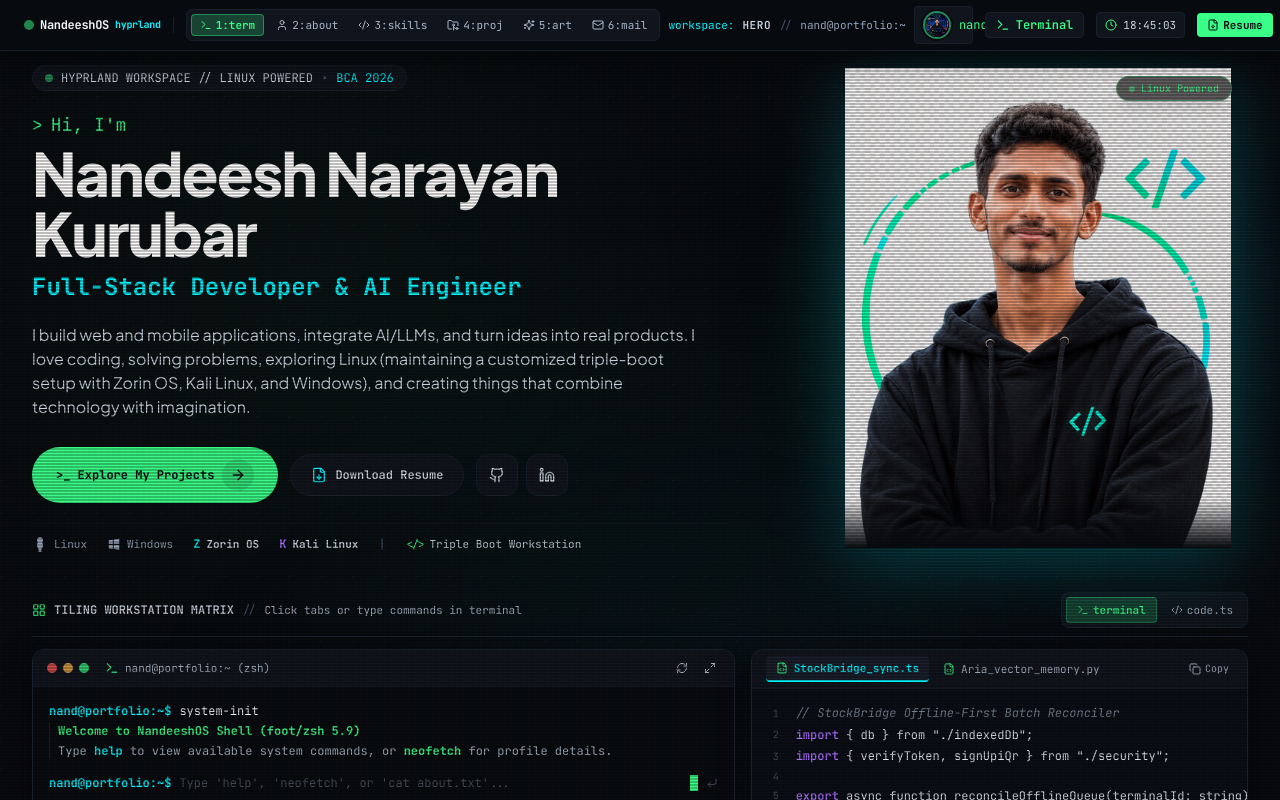
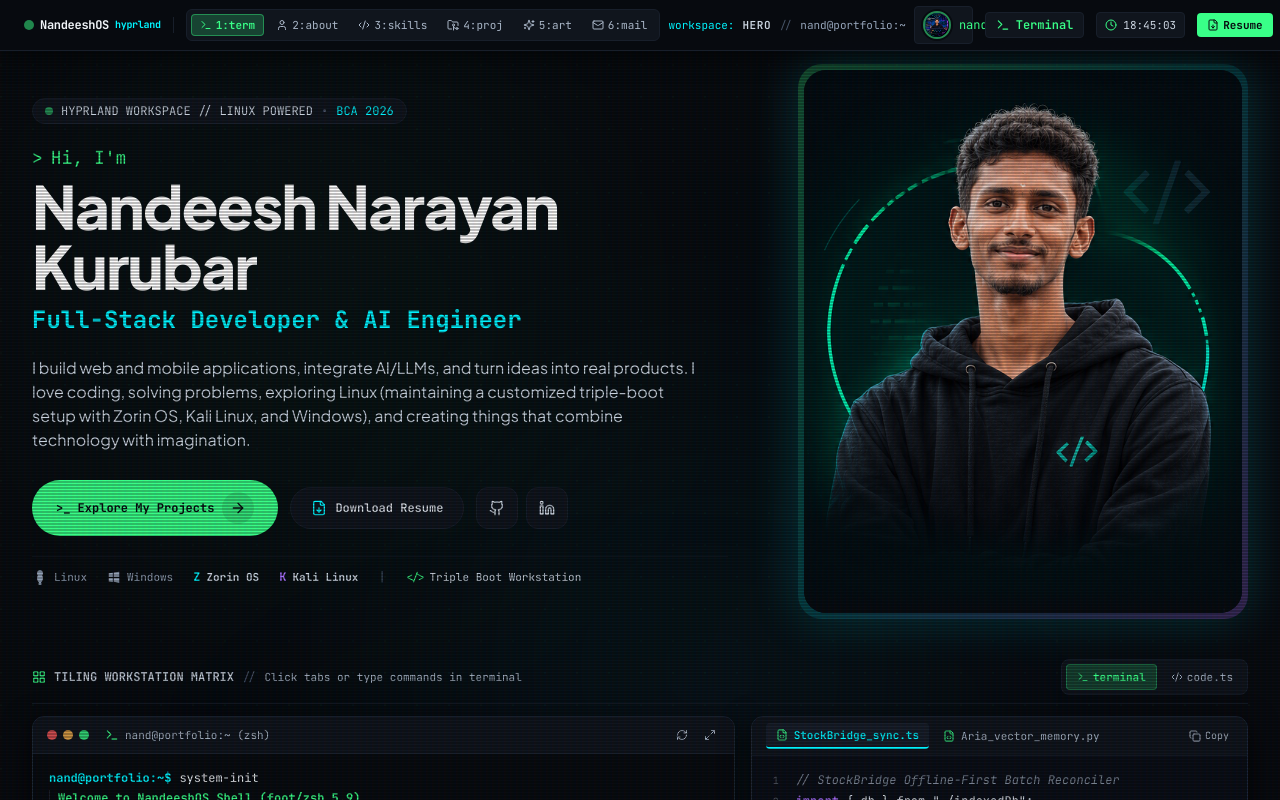
Before and after one commit to nandeesh2799/Portfolio, a React (Vite) app: page / in a window 1280 px wide. Shown: the top 800 px of the page. Built offline with nearby package versions, Linux system fonts and the light colour scheme.

Commit message:
feat(hero): use Neon Terminal Portfolio Hero visual in hero showcase

```diff
--- a/src/components/HeroDesktop.tsx
+++ b/src/components/HeroDesktop.tsx
@@ -170,29 +170,20 @@ export const HeroDesktop = forwardRef<HTMLElement, HeroDesktopProps>(
             </div>
           </div>
 
-          {/* Right: Neon Cyberpunk Portrait Cutout (5 cols) */}
-          <div className="lg:col-span-5 relative flex justify-center lg:justify-end items-center">
-            <div className="relative w-full max-w-[420px] flex justify-center items-center">
+          {/* Right: Neon Terminal Portfolio Hero Showcase (5 cols) */}
+          <div className="lg:col-span-5 relative flex justify-center lg:justify-end">
+            <div className="relative group w-full max-w-[450px] rounded-3xl overflow-hidden p-1.5 bg-gradient-to-br from-terminal-green/30 via-terminal-cyan/20 to-terminal-purple/30 shadow-[0_0_50px_rgba(0,245,255,0.2)] hover:shadow-[0_0_75px_rgba(57,255,136,0.3)] transition-all duration-500">
 
-              {/* Radial Neon Glow Behind the Cutout */}
-              <div className="absolute w-[320px] h-[320px] rounded-full bg-gradient-to-tr from-terminal-green/20 via-terminal-cyan/25 to-terminal-purple/20 blur-[70px] pointer-events-none" />
-
-              {/* Glowing Top Chip */}
-              <div className="absolute top-2 right-4 z-20 px-3 py-1 rounded-full bg-black/60 border border-terminal-green/40 backdrop-blur-md font-mono text-[10px] text-terminal-green flex items-center gap-1.5 shadow-lg">
-                <span className="w-1.5 h-1.5 rounded-full bg-terminal-green animate-pulse" />
-                <span>Linux Powered</span>
-              </div>
-
-              {/* Cutout Portrait with Neon Ring */}
-              <div className="relative z-10 group">
+              {/* Card Container */}
+              <div className="relative rounded-[22px] overflow-hidden bg-[#0A0E17]">
                 <img
-                  src="/images/coded-neon-portrait.png"
-                  alt="Nandeesh Narayan Kurubar — Coded Neon Portrait"
-                  className="w-full max-h-[480px] object-contain drop-shadow-[0_15px_35px_rgba(0,245,255,0.25)] transform group-hover:scale-[1.02] transition-transform duration-500 block"
+                  src="/images/Neon Terminal Portfolio Hero.png"
+                  alt="Nandeesh Narayan Kurubar — Neon Terminal Portfolio Hero"
+                  className="w-full h-auto object-cover transform group-hover:scale-[1.02] transition-transform duration-700 block"
                 />
 
-                {/* Bottom subtle gradient blend */}
-                <div className="absolute bottom-0 inset-x-0 h-12 bg-gradient-to-t from-[#080B10] to-transparent pointer-events-none" />
+                {/* Subtle bottom shadow vignette */}
+                <div className="absolute bottom-0 inset-x-0 h-12 bg-gradient-to-t from-[#080B10]/80 via-transparent to-transparent pointer-events-none" />
               </div>
 
             </div>
```
